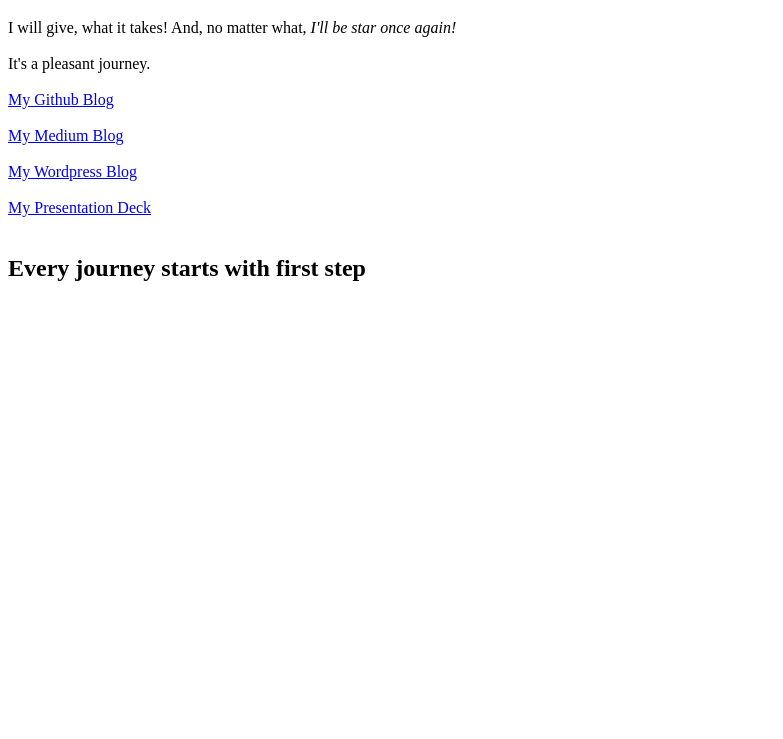
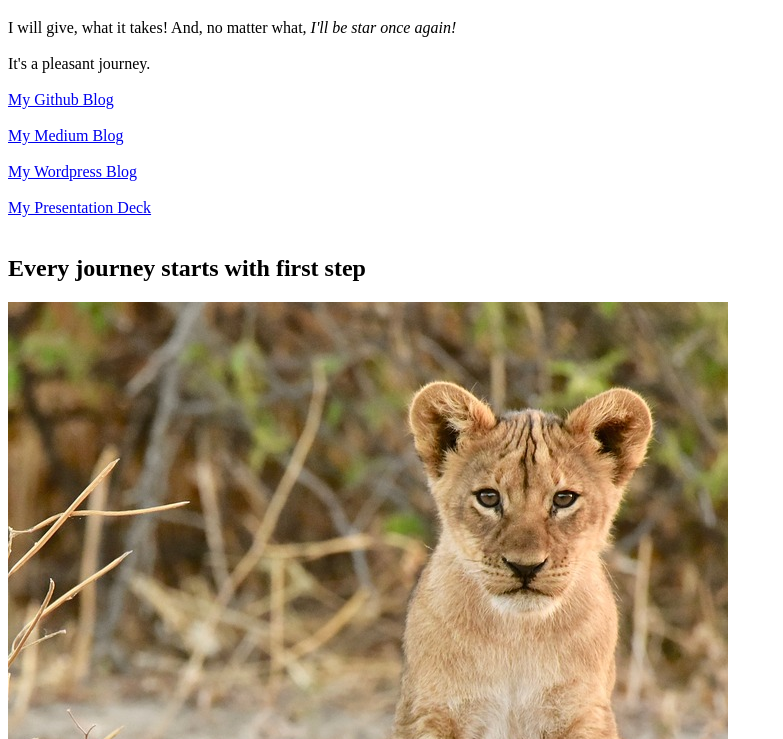
Before and after one commit to indyarocks/basic-ui, a plain HTML site: page index.html in a window 1280 px wide. Shown: the part 61-800 px from the top of the page, without its empty margins (0-783 px from the left). Drawn offline with Linux system fonts and the light colour scheme.

Commit message:
img and href

```diff
--- a/index.html
+++ b/index.html
@@ -20,5 +20,6 @@
 
     </p>
     <h2>Every journey starts with first step</h2>
+    <img src="images/cub.jpeg" alt="An adorable cub">
 </body>
 </html>
```
Also changed, not shown: images/cub.jpeg (added).
